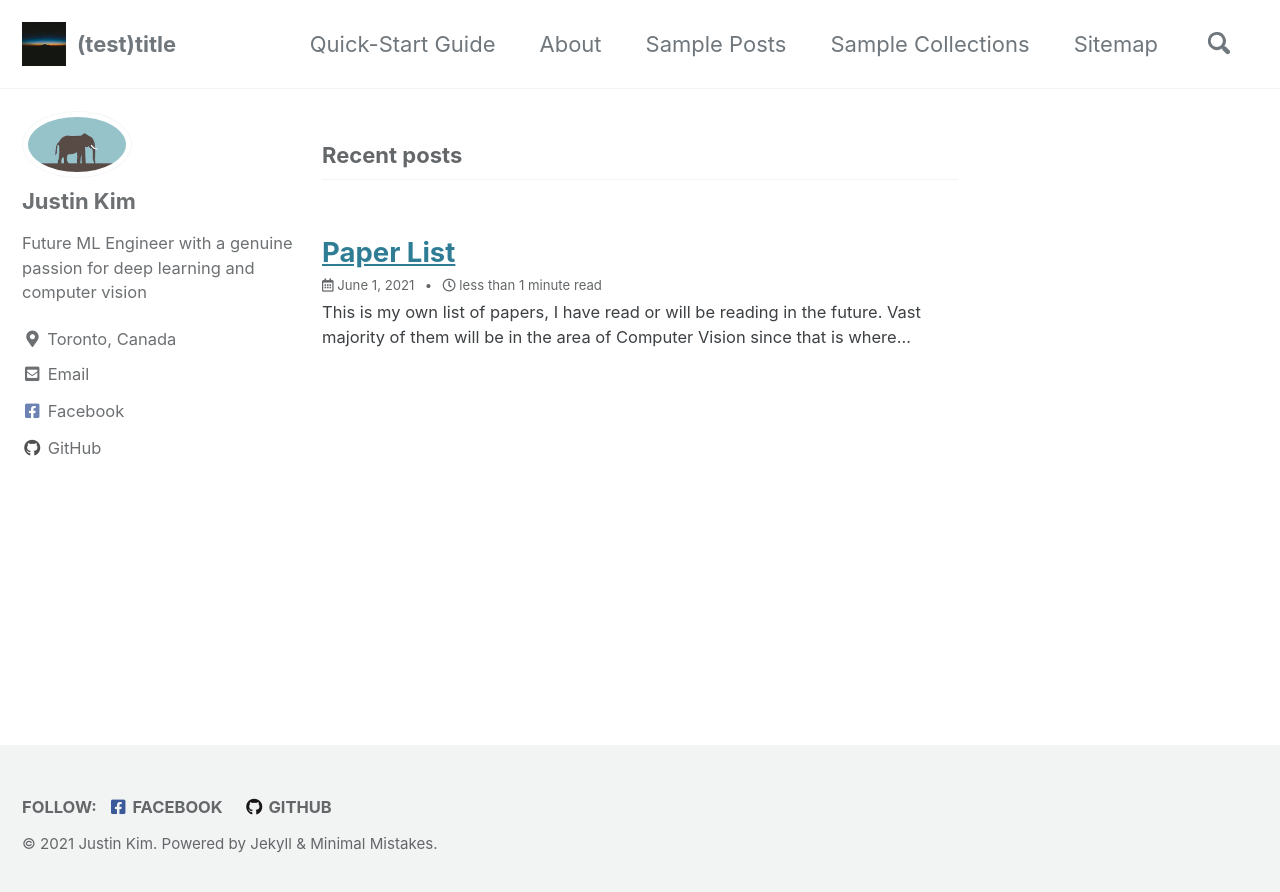
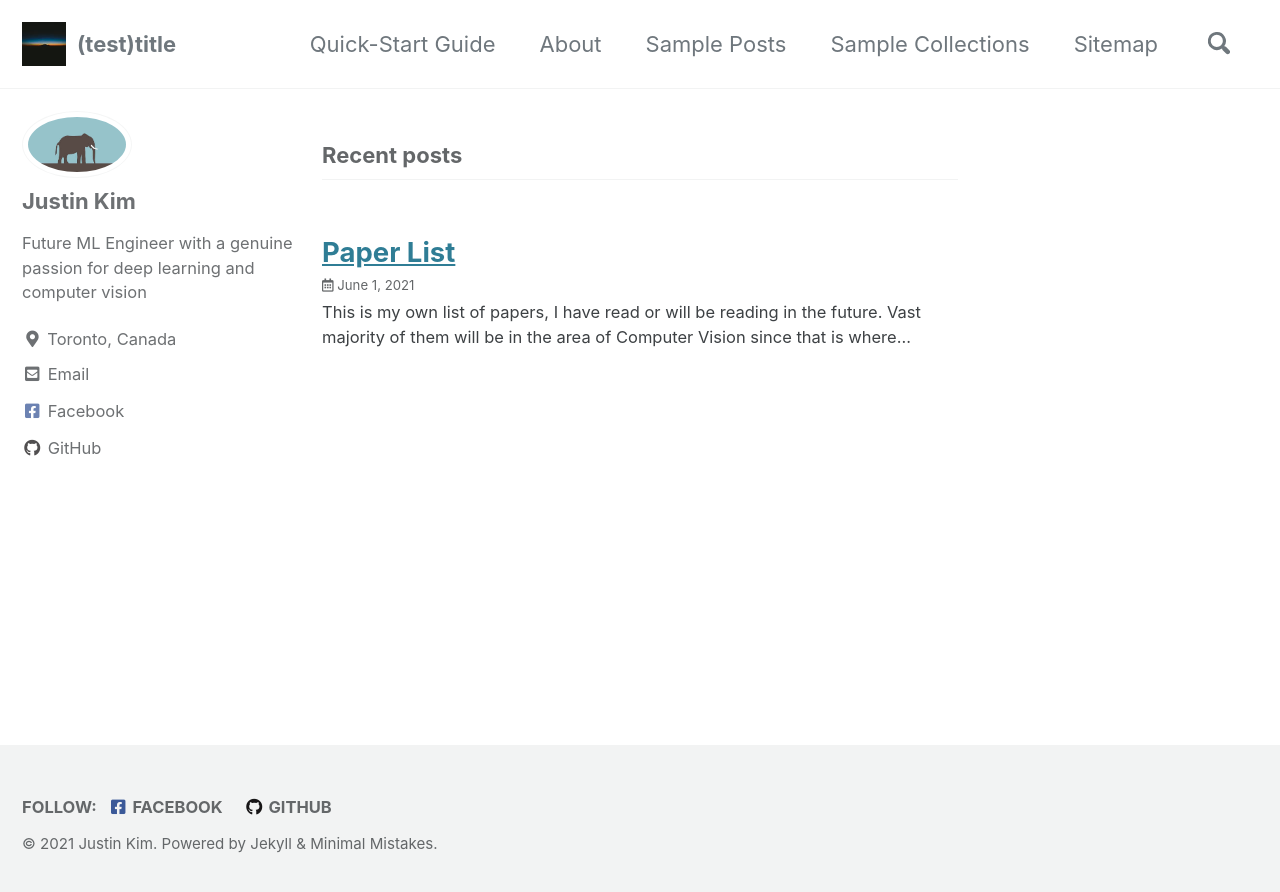
Before and after one commit to ijjustinKim/ijjustinKim.github.io, a Jekyll site: the page built from index.html, in a window 1280 px wide. Shown: the top 892 px of the page. Built offline with Jekyll 4.4.1, drawn with Linux system fonts in a browser that asks for light colours; cached includes are drawn as plain includes; the list of posts is cut into pages by our own code; some of the changed lines change nothing that is shown.

Commit message:
front matter default modified

```diff
--- a/_config.yml
+++ b/_config.yml
@@ -274,8 +274,8 @@
       type: posts
     values:
       layout: single
-      author_profile: true
-      read_time: true # showing estimated reading time
+      author_profile: false
+      read_time: false # showing estimated reading time
       comments: true # true
       share: true
       related: true
```
